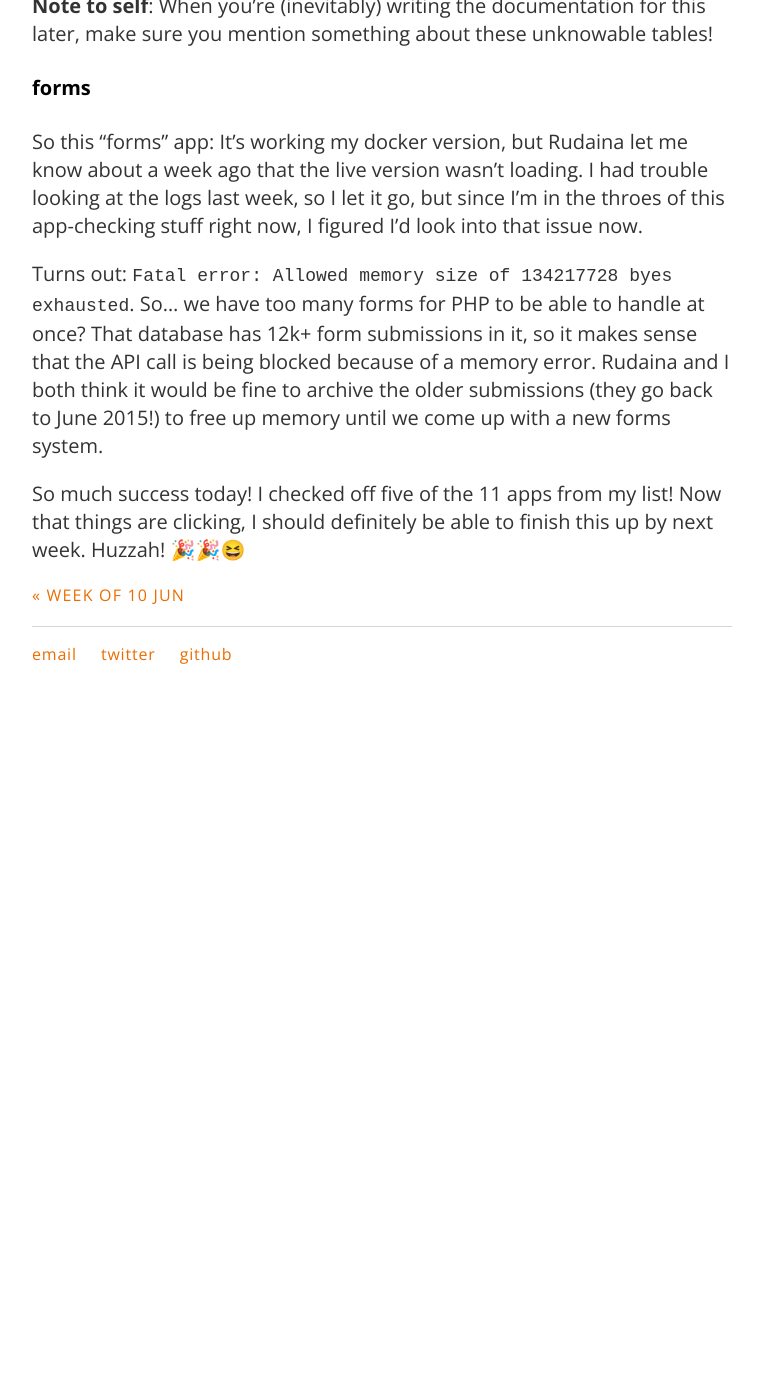
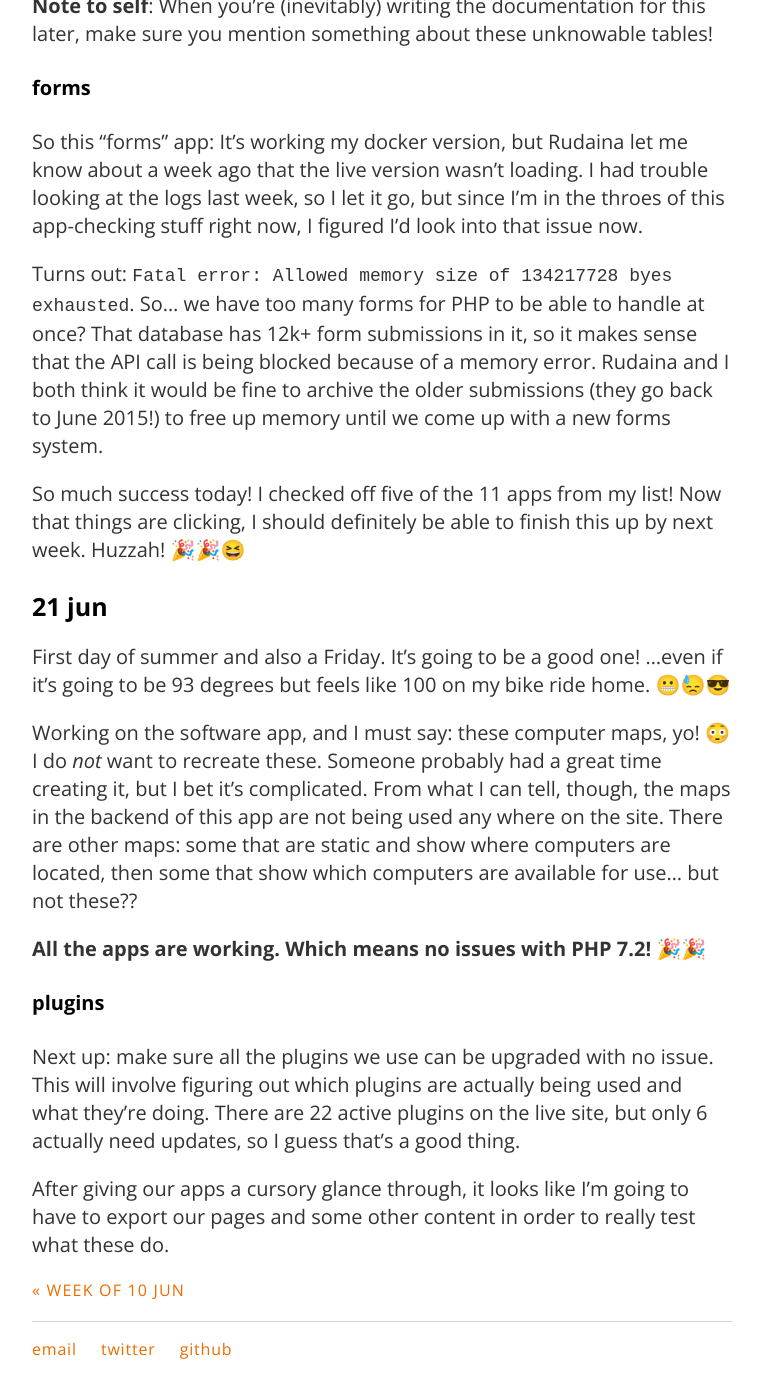
Before and after one commit to carylwyatt/carylwyatt.github.io, a Jekyll site: the page built from _posts/2019-06-17-week-of-17-jun.md, in a window 1280 px wide and 1400 px high, scrolled down 10896 px. Shown: the whole window, without its empty margins (258-1019 px from the left). Built offline with Jekyll 4.4.1, drawn with Linux system fonts in a browser that asks for light colours; emoji names are drawn with the system emoji font; before the commit the page ends 11601 px from its top, so only the background shows below that.

Commit message:
will update monday

```diff
--- a/_posts/2019-06-17-week-of-17-jun.md
+++ b/_posts/2019-06-17-week-of-17-jun.md
@@ -201,3 +201,17 @@ So this "forms" app: It's working my docker version, but Rudaina let me know abo
 Turns out: `Fatal error: Allowed memory size of 134217728 byes exhausted`. So... we have too many forms for PHP to be able to handle at once? That database has 12k+ form submissions in it, so it makes sense that the API call is being blocked because of a memory error. Rudaina and I both think it would be fine to archive the older submissions (they go back to June 2015!) to free up memory until we come up with a new forms system.
 
 So much success today! I checked off five of the 11 apps from my list! Now that things are clicking, I should definitely be able to finish this up by next week. Huzzah! :tada::tada::satisfied:
+
+### 21 jun
+
+First day of summer and also a Friday. It's going to be a good one! ...even if it's going to be 93 degrees but feels like 100 on my bike ride home. :grimacing::sweat::sunglasses:
+
+Working on the software app, and I must say: these computer maps, yo! :flushed: I do *not* want to recreate these. Someone probably had a great time creating it, but I bet it's complicated. From what I can tell, though, the maps in the backend of this app are not being used any where on the site. There are other maps: some that are static and show where computers are located, then some that show which computers are available for use... but not these??
+
+**All the apps are working. Which means no issues with PHP 7.2!** :tada::tada:
+
+#### plugins
+
+Next up: make sure all the plugins we use can be upgraded with no issue. This will involve figuring out which plugins are actually being used and what they're doing. There are 22 active plugins on the live site, but only 6 actually need updates, so  I guess that's a good thing.
+
+After giving our apps a cursory glance through, it looks like I'm going to have to export our pages and some other content in order to really test what these do.
```
